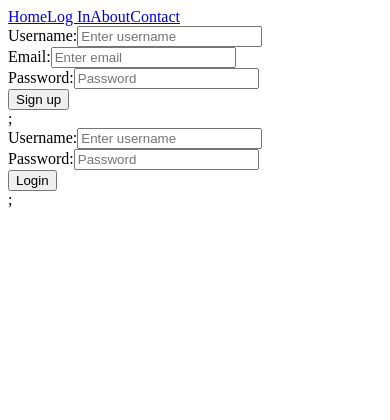
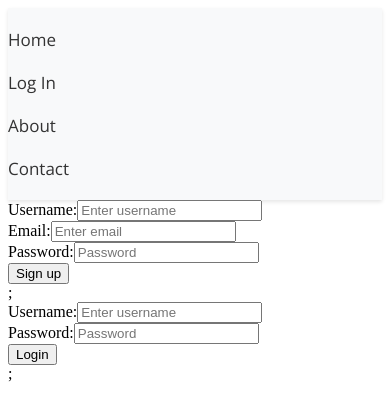
Before and after one commit to AshleighCodes/crowdfunding_front_end, a React (Vite) app: page /login in a window 390 px wide. Shown: the top 420 px of the page. Built offline with nearby package versions, Linux system fonts and the light colour scheme.

Commit message:
Created and linked NavBar.css to NavBar.jsx

```diff
--- /dev/null
+++ b/src/components/NavBar.css
@@ -0,0 +1,49 @@
+/* Import the Open Sans font */
+@import url('https://fonts.googleapis.com/css2?family=Open+Sans:wght@400;700&display=swap');
+
+/* Container for the navigation bar */
+.navbar {
+    background-color: #f8f9fa; /* Lighter background color */
+    overflow: hidden;
+    display: flex;
+    justify-content: space-around;
+    align-items: center;
+    padding: 10px 0;
+    box-shadow: 0 2px 4px rgba(0, 0, 0, 0.1); /* Subtle shadow for better separation */
+    font-family: 'Open Sans', sans-serif; /* Changed font style */
+}
+
+/* Links inside the navigation bar */
+.navbar a {
+    color: #333; /* Darker font color for better readability */
+    text-align: center;
+    padding: 14px 20px;
+    text-decoration: none;
+    font-size: 17px;
+    transition: background-color 0.3s, color 0.3s;
+}
+
+/* Change color on hover */
+.navbar a:hover {
+    background-color: #e2e6ea; /* Slightly darker background on hover */
+    color: #000; /* Black font color on hover */
+}
+
+/* Active/current link */
+.navbar a.active {
+    background-color: #007bff; /* Blue background for active link */
+    color: white;
+}
+
+/* Responsive design: stack links vertically on small screens */
+@media screen and (max-width: 600px) {
+    .navbar {
+        flex-direction: column;
+    }
+
+    .navbar a {
+        width: 100%;
+        text-align: left;
+        padding: 10px;
+    }
+}
--- a/src/components/NavBar.jsx
+++ b/src/components/NavBar.jsx
@@ -1,9 +1,10 @@
 import { Link, Outlet } from "react-router-dom";
+import "./NavBar.css";
 
 function NavBar() {
     return (
     <div>
-        <nav>
+        <nav class="navbar">
             <Link to="/">Home</Link>
             <Link to="/login">Log In</Link>
             <Link to="/about">About</Link>
--- a/src/main.jsx
+++ b/src/main.jsx
@@ -1,7 +1,7 @@
 import React from "react";
 import ReactDOM from "react-dom/client";
 import { createBrowserRouter, RouterProvider } from "react-router-dom";
-import "./styles.css";
+// import "./styles.css";
 
 import HomePage from "./pages/HomePage.jsx";
 import LoginPage from "./pages/LoginPage.jsx";
```
